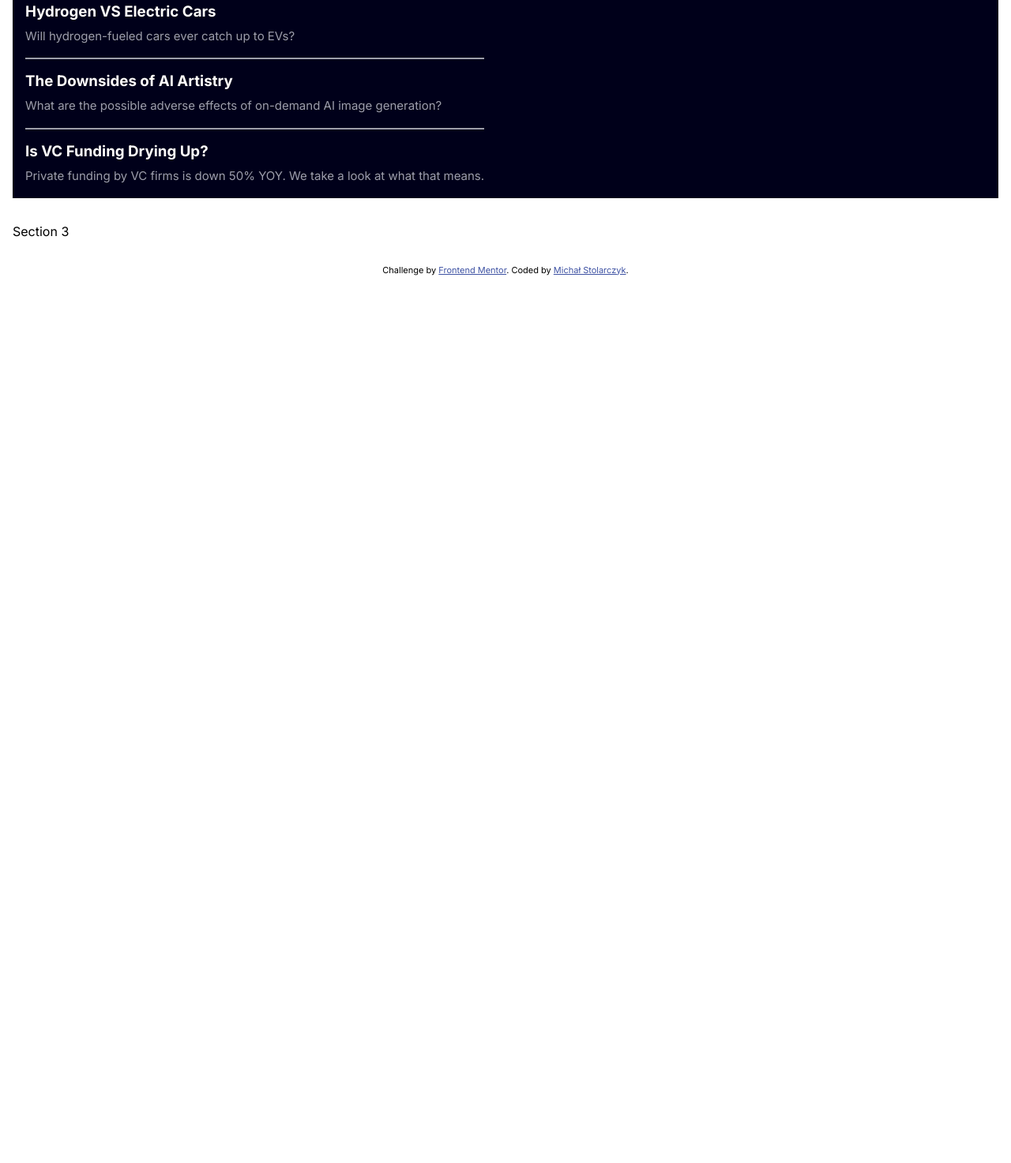
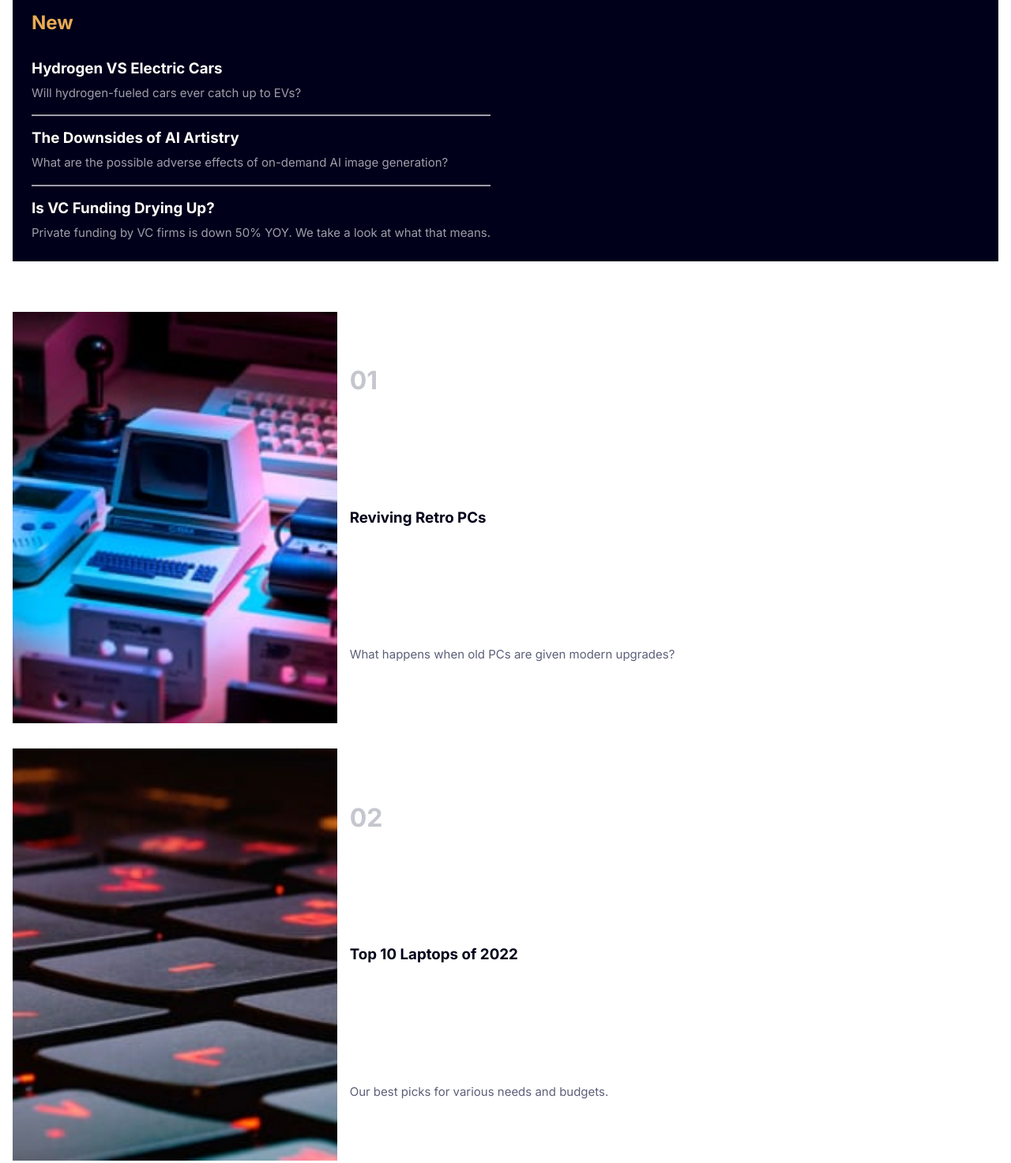
Before and after one commit to Cimlah/news-homepage, a plain HTML site: page index.html in a window 1280 px wide. Shown: the part 872-2345 px from the top of the page at 79% size. Before the commit the page ends 1237 px from the top, so only its background shows below. Drawn offline with Linux system fonts and the light colour scheme.

Commit message:
Added content and styles of `section 3`

```diff
--- a/css/style.css
+++ b/css/style.css
@@ -43,7 +43,7 @@ body {
 
     display: grid;
     grid-template-columns: 1fr;
-    gap: 2rem;
+    gap: 4rem;
 }
 
 .mobile-nav {
@@ -77,7 +77,7 @@ main button {
 
 .section-2 {
     background-color: var(--colour-very-dark-blue);
-    padding: 1rem;
+    padding: 1.5rem;
 
     display: flex;
     flex-direction: column;
@@ -109,3 +109,37 @@ main button {
     flex-direction: column;
     gap: 1rem;
 }
+
+.section-3 {
+    display: grid;
+    grid-template-columns: 1fr;
+    gap: 2rem;
+}
+
+.article-box {
+    display: grid;
+    grid-template-columns: 1fr 2fr;
+    grid-template-rows: repeat(3, 1fr);
+    align-items: center;
+    column-gap: 1rem;
+}
+
+.article-box h2 {
+    color: var(--colour-grayish-blue);
+    font-size: 2rem;
+}
+
+.article-box h3 {
+    color: var(--colour-very-dark-blue);
+}
+
+.article-box p {
+    color: var(--colour-dark-grayish-blue)
+}
+
+.article-box img {
+    grid-row: 1 / 4;
+
+    width: 100%;
+    height: auto;
+}
--- a/index.html
+++ b/index.html
@@ -46,7 +46,28 @@
     </div>
   </section>
 
-  <section>Section 3</section>
+  <section class="section-3">
+    <div class="article-box">
+      <img src="assets/images/image-retro-pcs.jpg" alt="">
+      <h2>01</h2>
+      <h3>Reviving Retro PCs</h3>
+      <p>What happens when old PCs are given modern upgrades?</p>
+    </div>
+
+    <div class="article-box">
+      <img src="assets/images/image-top-laptops.jpg" alt="">
+      <h2>02</h2>
+      <h3>Top 10 Laptops of 2022</h3>
+      <p>Our best picks for various needs and budgets.</p>
+    </div>
+
+    <div class="article-box">
+      <img src="assets/images/image-gaming-growth.jpg" alt="">
+      <h2>03</h2>
+      <h3>The Growth of Gaming</h3>
+      <p>How the pandemic has sparked fresh opportunities.</p>
+    </div>
+  </section>
 
   <section class="attribution">
     Challenge by <a href="https://www.frontendmentor.io?ref=challenge" target="_blank">Frontend Mentor</a>.
```
